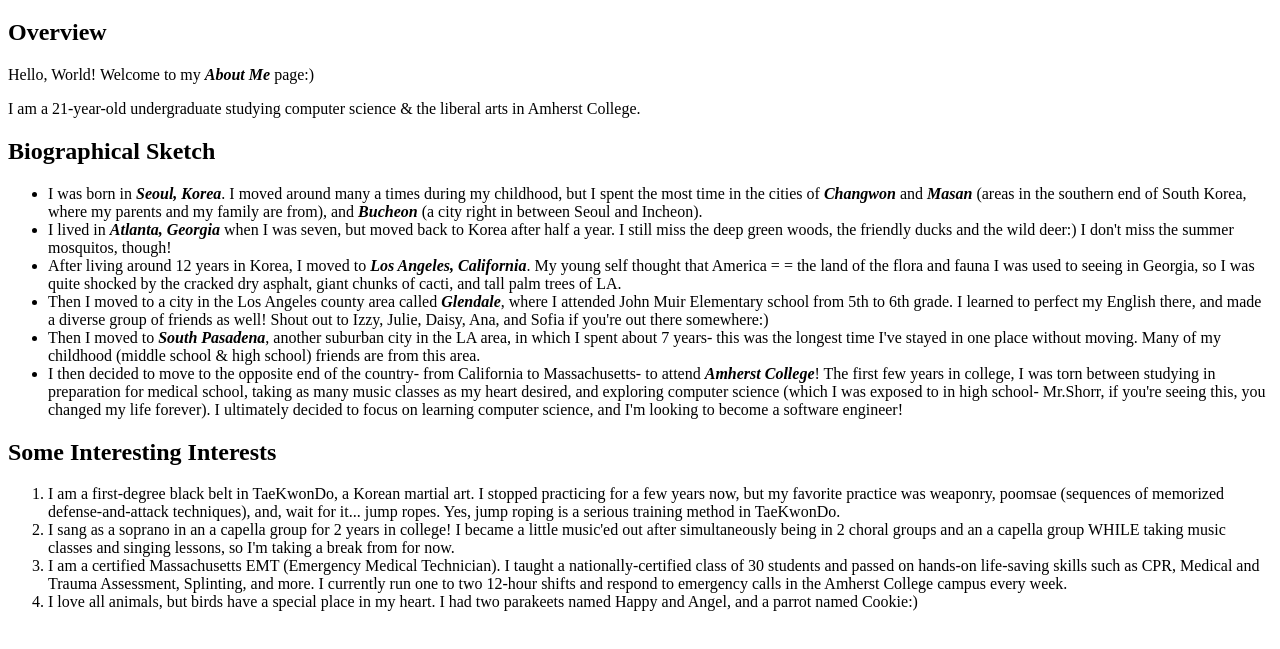
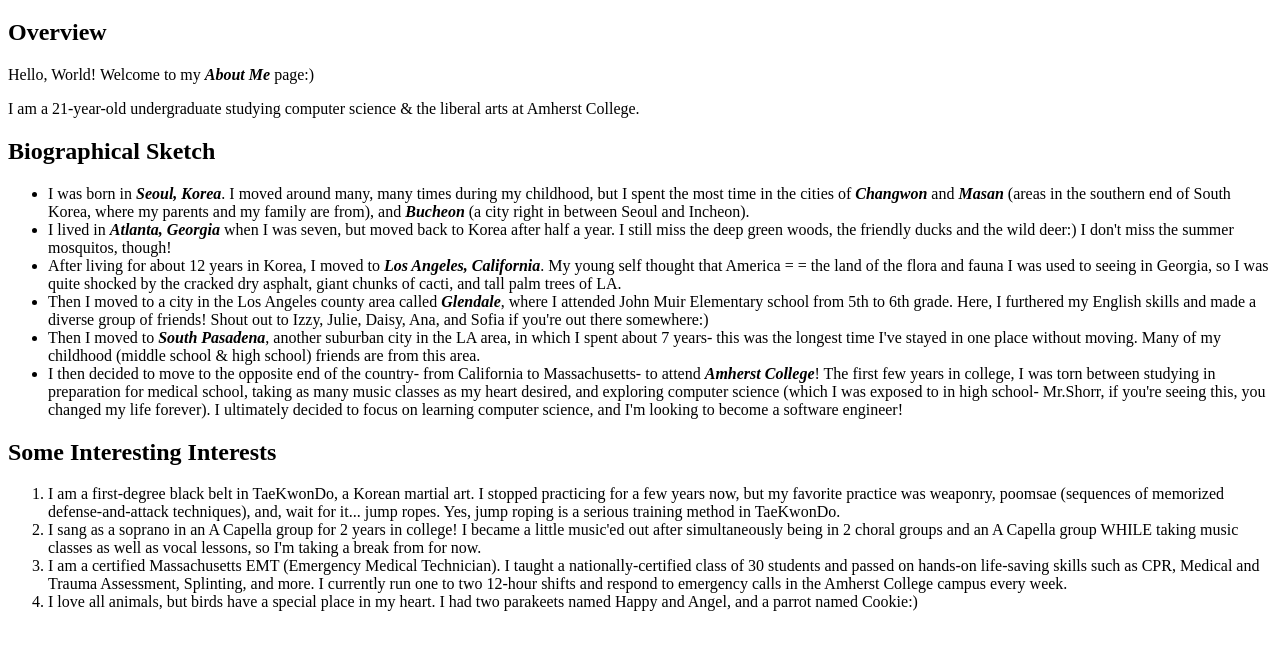
Before and after one commit to ACMiaJung/acmiajung.github.io, a plain HTML site: page about.html in a window 1280 px wide. Shown: the part 61-710 px from the top of the page. Drawn offline with Linux system fonts and the light colour scheme.

Commit message:
Update about.html
fixed a few wordings here and there

```diff
--- a/about.html
+++ b/about.html
@@ -9,21 +9,21 @@
     <h1>About Me</h1>
     <h2>Overview</h2>
     <p>Hello, World! Welcome to my <strong><em>About Me</em></strong> page:)</p>
-    <p>I am a 21-year-old undergraduate studying computer science & the liberal arts in Amherst College. </p>
+    <p>I am a 21-year-old undergraduate studying computer science & the liberal arts at Amherst College. </p>
     <h2>Biographical Sketch</h2>
       <ul>
         <li>
           I was born in <strong><em>Seoul, Korea</em></strong>.
-          I moved around many a times during my childhood, but I spent the most time in the cities of <strong><em>Changwon</em></strong> and <strong><em>Masan</em></strong> (areas in the southern end of South Korea, where my parents and my family are from), and <strong><em>Bucheon</em> </strong>(a city right in between Seoul and Incheon).
+          I moved around many, many times during my childhood, but I spent the most time in the cities of <strong><em>Changwon</em></strong> and <strong><em>Masan</em></strong> (areas in the southern end of South Korea, where my parents and my family are from), and <strong><em>Bucheon</em> </strong>(a city right in between Seoul and Incheon).
         </li>
         <li>
           I lived in <strong><em>Atlanta, Georgia</em></strong> when I was seven, but moved back to Korea after half a year. I still miss the deep green woods, the friendly ducks and the wild deer:) I don't miss the summer mosquitos, though!
         </li>
         <li>
-          After living around 12 years in Korea, I moved to <strong><em>Los Angeles, California</em></strong>. My young self thought that America = = the land of the flora and fauna I was used to seeing in Georgia, so I was quite shocked by the cracked dry asphalt, giant chunks of cacti, and tall palm trees of LA.
+          After living for about 12 years in Korea, I moved to <strong><em>Los Angeles, California</em></strong>. My young self thought that America = = the land of the flora and fauna I was used to seeing in Georgia, so I was quite shocked by the cracked dry asphalt, giant chunks of cacti, and tall palm trees of LA.
         </li>
         <li>
-           Then I moved to a city in the Los Angeles county area called <strong><em>Glendale</em></strong>, where I attended John Muir Elementary school from 5th to 6th grade. I learned to perfect my English there, and made a diverse group of friends as well! Shout out to Izzy, Julie, Daisy, Ana, and Sofia if you're out there somewhere:)
+           Then I moved to a city in the Los Angeles county area called <strong><em>Glendale</em></strong>, where I attended John Muir Elementary school from 5th to 6th grade. Here, I furthered my English skills and made a diverse group of friends! Shout out to Izzy, Julie, Daisy, Ana, and Sofia if you're out there somewhere:)
         </li>
         <li>
           Then I moved to <strong><em>South Pasadena</em></strong>, another suburban city in the LA area, in which I spent about 7 years- this was the longest time I've stayed in one place without moving. Many of my childhood (middle school & high school) friends are from this area.
@@ -38,7 +38,7 @@
           I am a first-degree black belt in TaeKwonDo, a Korean martial art. I stopped practicing for a few years now, but my favorite practice was weaponry, poomsae (sequences of memorized defense-and-attack techniques), and, wait for it... jump ropes. Yes, jump roping is a serious training method in TaeKwonDo.
           </li>
           <li>
-          I sang as a soprano in an a capella group for 2 years in college! I became a little music'ed out after simultaneously being in 2 choral groups and an a capella group WHILE taking music classes and singing lessons, so I'm taking a break from for now.
+          I sang as a soprano in an A Capella group for 2 years in college! I became a little music'ed out after simultaneously being in 2 choral groups and an A Capella group WHILE taking music classes as well as vocal lessons, so I'm taking a break from for now.
           </li>
          <li>
           I am a certified Massachusetts EMT (Emergency Medical Technician). I taught a nationally-certified class of 30 students and passed on hands-on life-saving skills such as CPR, Medical and Trauma Assessment, Splinting, and more. I currently run one to two 12-hour shifts and respond to emergency calls in the Amherst College campus every week.
```
